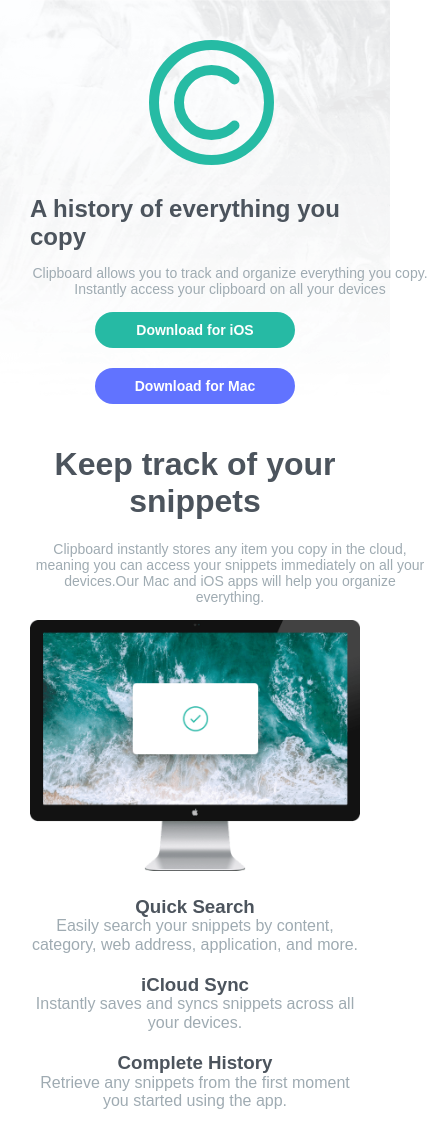
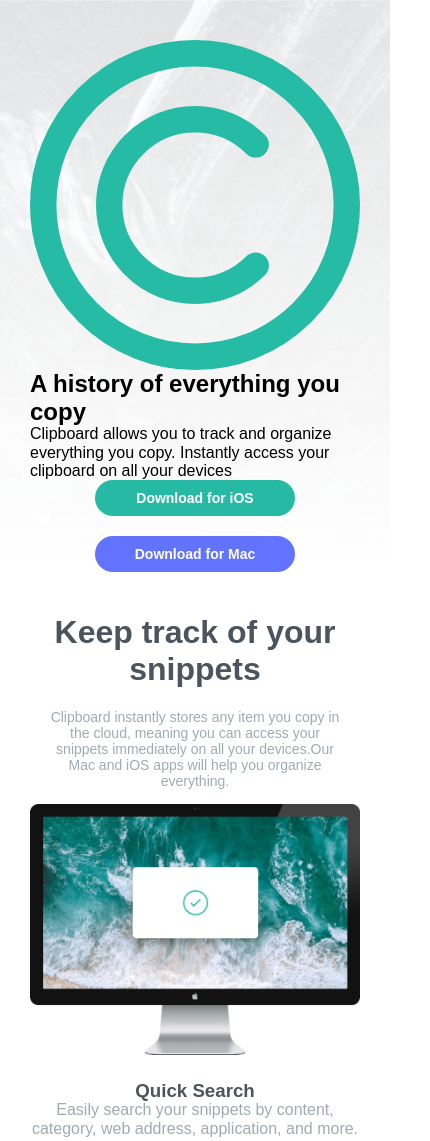
Before and after one commit to nouryy17/clipboard-landing-page-front-end-monter, a plain HTML site: page index.html in a window 390 px wide. Shown: the top 1141 px of the page, 430 px wide, since content can reach past the window. Drawn offline with Linux system fonts and the light colour scheme; a web font is replaced by a local one.

Commit message:
Final Amendment

```diff
--- a/css/style.sass
+++ b/css/style.sass
@@ -17,6 +17,8 @@ body
       margin-bottom: 15px
       font-size: 14px
       color: $Grayish-Blue
+      @include for-size(max-mobile)
+       max-width: 300px
 .first-part
     background-image: url("../images/bg-header-desktop.png")
     background-size: cover
@@ -24,30 +26,15 @@ body
     display: flex
     flex-direction: column
     justify-content: center
-    @include for-size(desktop)
-      padding: 80px 60px 0
+    padding: 80px 60px 0
     @include for-size(max-mobile)
       padding: 40px 30px 0
+    @include for-size(phone-only)
       background-image: url("../images/bg-header-mobile.png")
-
-    img
-      margin-left: 44%
-      margin-bottom: 15px
-      width: fit-content
-      @include for-size(max-mobile)
-        margin-left: 36%
-
-    h2
-      color:$Dark-Grayish-Blue
-      width: fit-content
-      margin: 15px auto
-    p
-      width: 400px
-      margin: auto
-      text-align: center
-      margin-bottom: 15px
-      font-size: 14px
-      color: $Grayish-Blue
+    .img
+      display: flex
+      justify-content: center
+      align-items: center
     .buttons
       width: fit-content
       margin: auto
@@ -88,6 +75,9 @@ body
       margin-bottom: 15px
       font-size: 14px
       color: $Grayish-Blue
+      @include for-size(max-mobile)
+       max-width: 300px
+
   .part-tow
     display: flex
     align-items: center
@@ -114,6 +104,7 @@ body
         padding: 20px 60px
       @include for-size(max-mobile)
         padding: 20px 30px
+
       .img
           display: flex
           justify-content: center
@@ -152,11 +143,19 @@ body
    @include for-size(max-mobile)
       padding: 20px 30px
       flex-direction: column
+   @include for-size( tablet-landscape-up)
+     display: flex
+     flex-wrap: wrap
+     justify-content: center
+
    img
      @include for-size(max-mobile)
         width: fit-content
         margin: auto
         margin-bottom: 40px
+     @include for-size( tablet-landscape-up)
+        margin-top: 30px
+
 .clipbard
   padding: 40px 60px
   @include for-size(max-mobile)
```
Also changed, not shown: css/style.css, 1 other file.
